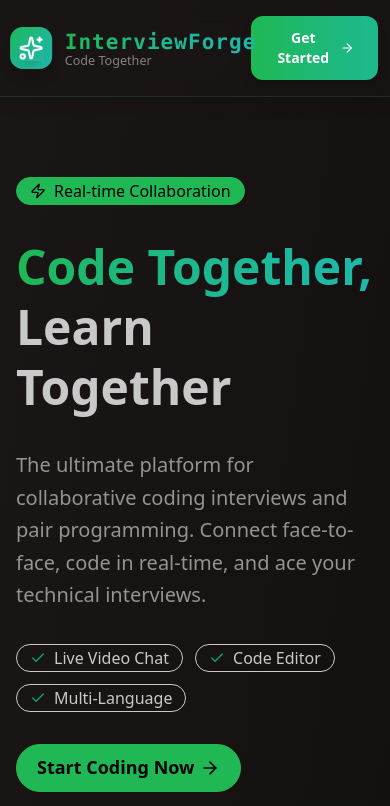
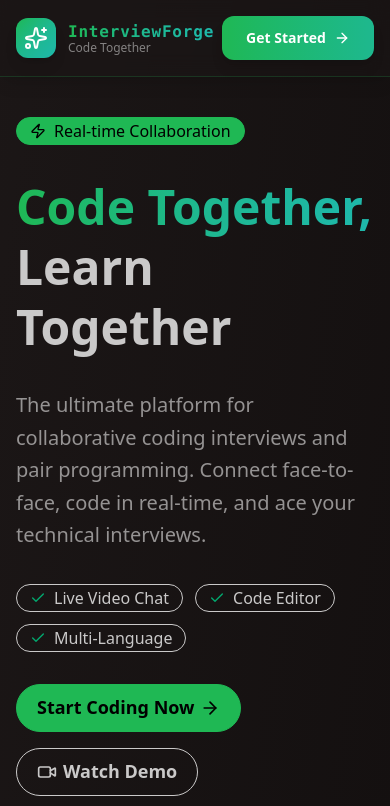
Before and after one commit to AbishekM-005/InterviewForge, a React (Vite) app in the folder frontend/: page / in a window 390 px wide. Shown: the top 806 px of the page. Built offline with nearby package versions, Linux system fonts and the light colour scheme; no server answers.

Commit message:
minor changes to homepage

```diff
--- a/frontend/src/pages/HomePage.jsx
+++ b/frontend/src/pages/HomePage.jsx
@@ -16,38 +16,38 @@ const HomePage = () => {
     <div className="bg-gradient-to-br from-base-100 via-base-200 to-base-300">
       {/* NAVBAR */}
       <nav className="bg-base-100/60 backdrop-blur-md border-b border-primary/20 sticky top-0 z-50 shadow-lg">
-        <div className="max-w-7xl mx-auto p-4 flex items-center justify-between ">
-          {/* Logo */}
+        <div className="max-w-7xl mx-auto p-4 flex items-center justify-between">
+          {/* LOGO*/}
           <Link
             to={"/"}
-            className="flex items-center gap-3 hover : scale-105 transition-transform duration-200"
+            className="flex items-center gap-3 hover:scale-105 transition-transform duration-200"
           >
             <div className="size-10 rounded-xl bg-gradient-to-br from-primary via-secondary to-accent flex items-center justify-center shadow-lg">
-              <SparklesIcon className="size-6 text-white shadow-lg" />
+              <SparklesIcon className="size-6 text-white " />
             </div>
 
-            <div className="flex flex-col ">
-              <span className="font-black text-xl bg-gradient-to-r from-primary via-secondary to-accent bg-clip-text text-transparent font-mono tracking-wider">
+            <div className="flex flex-col">
+              <span className="font-black lg:text-xl bg-gradient-to-r from-primary via-secondary to-accent bg-clip-text text-transparent font-mono tracking-wider">
                 InterviewForge
               </span>
-              <span className="text-xs text-base-content/60 font-medium -mt-1 ">
+              <span className="text-xs text-base-content/60 font-medium -mt-1">
                 Code Together
               </span>
             </div>
           </Link>
 
-          {/* Auth BTN */}
+          {/* AUTH BTN */}
           <SignInButton mode="modal">
             <button className="group px-6 py-3 bg-gradient-to-r from-primary to-secondary rounded-xl text-white font-semibold text-sm shadow-lg hover:shadow-xl transition-all duration-200 hover:scale-105 flex items-center gap-2">
               <span>Get Started</span>
-              <ArrowRightIcon className="size-5 group-hover:translate-x-0.5 transition-transform" />
+              <ArrowRightIcon className="size-4 group-hover:translate-x-0.5 transition-transform" />
             </button>
           </SignInButton>
         </div>
       </nav>
 
       {/* HERO SECTION */}
-      <div className="max-w-7xl mx-auto px-4 py-20">
+      <div className="max-w-7xl mx-auto px-4 py-10">
         <div className="grid lg:grid-cols-2 gap-12 items-center">
           {/* LEFT CONTENT */}
           <div className="space-y-8">
```
